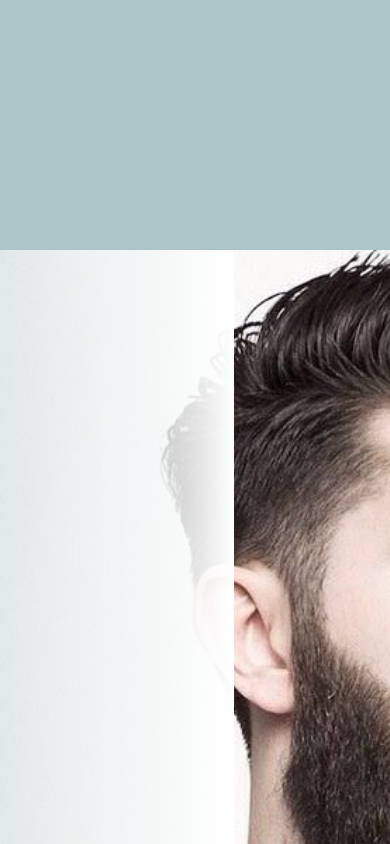
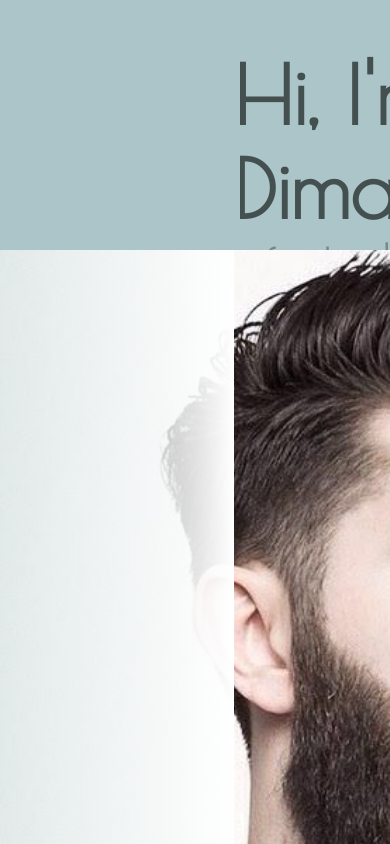
Before and after one commit to Shkvo/shkvo-dev, a React (Create React App) app: page / in a window 390 px wide. Shown: the top 844 px of the page. Built offline with nearby package versions, Linux system fonts and the light colour scheme.

Commit message:
Added media queries

```diff
--- a/src/About.js
+++ b/src/About.js
@@ -10,10 +10,12 @@ const About = () => (
             <div className="beard-man-overlay"></div>
         </div>
         <div className="about-text">
-            <h1>Hi, i'm Dima,</h1>
+            <h1>Hi, I'm Dima,</h1>
             <span>a frontend developer.</span>
             <p>
                 I'm from Lviv, Ukraine. I study at National University "Lviv Politechnic" on computer science.
+                I chose the frontend, because I like to create interactive user interfaces, but in general,
+                I like to create something beautiful. The React and everything connected with it helps me in this.
             </p>
         </div>
     </div>
--- a/src/Header.js
+++ b/src/Header.js
@@ -18,7 +18,7 @@ const Header =  () => (
         {/* <img className="header-el" id="f1" src={logo} /> */}
         <object className="header-el" id="f1" data={logo} type="image/svg+xml" aria-label="logo"></object>
         <div className="header-el socials">
-            <a className="linkedin" target="_blanc" href="https://www.linkedin.com/in/dima-bazanov-8bb743112/">
+            <a className="linkedin" target="_blanc" href="https://www.linkedin.com/in/shkvo/">
                 <img src={lIn} alt="linkedin"/>
             </a>
             <a className="facebook" target="_blanc" href="https://www.facebook.com/dima.shkvo">
```
Also changed, not shown: src/css/media.css (added, +25 -0 lines).
